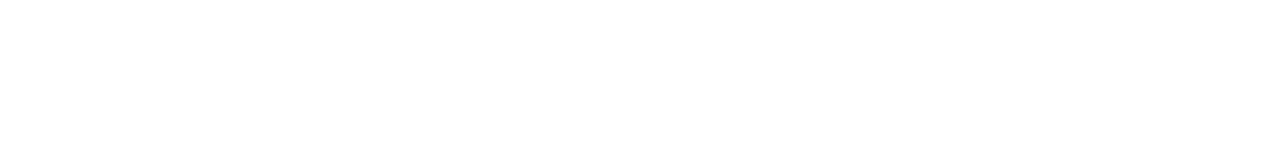
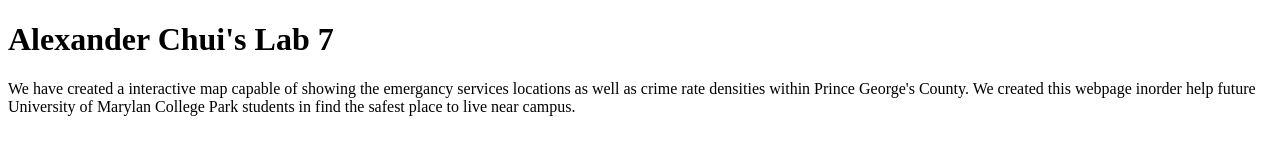
Before and after one commit to rdizzle2350/377FinalProject, a website: page public/About.html in a window 1280 px wide. Drawn offline with Linux system fonts and the light colour scheme.

Commit message:
About html fill in and css skeleton

```diff
--- a/public/About.html
+++ b/public/About.html
@@ -1,9 +1,21 @@
 <!DOCTYPE html>
 <html lang="en">
     <head>
-
-    </head>
+     <title>
+        Final Project: About
+    </title>
     <body>
-
+        <div class="header">
+            <h1>Alexander Chui's Lab 7</h1>
+        </div>
+        <div class="description">
+            <p>
+                We have created a interactive map capable of showing the
+                emergancy services locations as well as crime rate densities
+                within Prince George's County. We created this webpage inorder
+                help future University of Marylan College Park students in find
+                the safest place to live near campus.
+            </p>
+        </div>
     </body>
 </html>
--- a/public/aboutStyles.css
+++ b/public/aboutStyles.css
@@ -0,0 +1,24 @@
+/*CSS*/
+body {
+}
+
+.wrapper {
+
+}
+
+.container {
+}
+
+.header {
+
+}
+
+h1 {
+
+}
+p {
+
+}
+.description {
+
+}
```
Also changed, not shown: public/index.html (+1 -1 lines).
